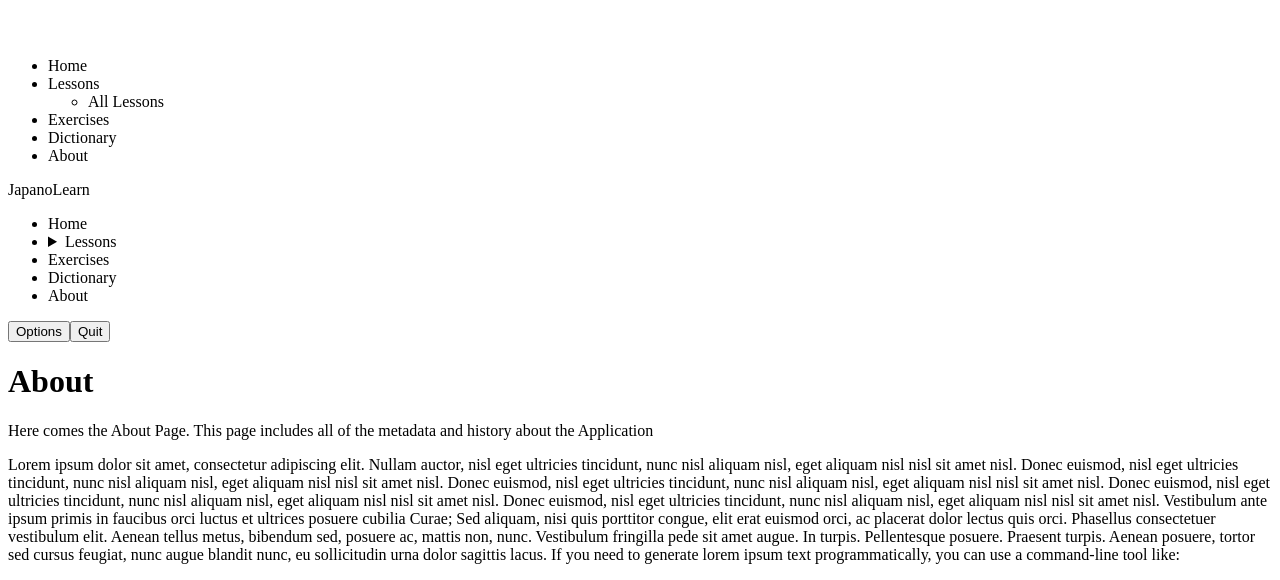
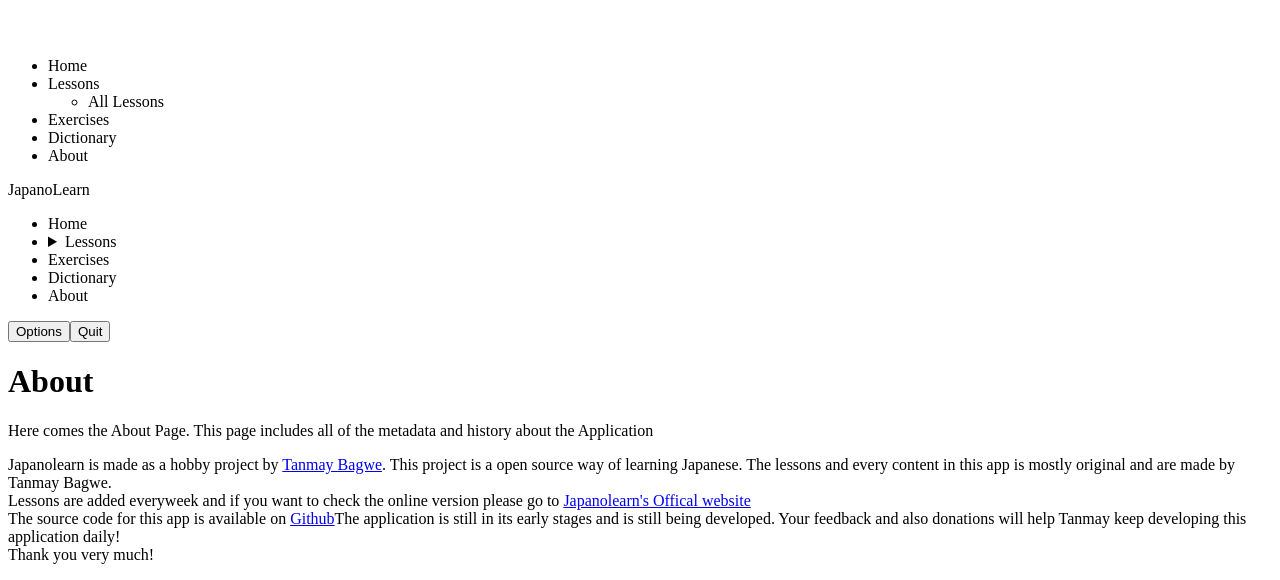
Before and after one commit to happygoluckycodeeditor/japanolearn-opensource, a React (Vite) app in the folder src/renderer/: page /about in a window 1280 px wide. Shown: the part 1235-1815 px from the top of the page. Built offline with nearby package versions, Linux system fonts and the light colour scheme.

Commit message:
CHanged the about section

```diff
--- a/src/renderer/src/components/About.tsx
+++ b/src/renderer/src/components/About.tsx
@@ -1,4 +1,5 @@
 import React from 'react'
+import { Shell } from 'electron'
 
 const Options: React.FC = () => {
   return (
@@ -10,20 +11,20 @@
         Application
       </p>
       <p className="mt-4">
-        Lorem ipsum dolor sit amet, consectetur adipiscing elit. Nullam auctor, nisl eget ultricies
-        tincidunt, nunc nisl aliquam nisl, eget aliquam nisl nisl sit amet nisl. Donec euismod, nisl
-        eget ultricies tincidunt, nunc nisl aliquam nisl, eget aliquam nisl nisl sit amet nisl.
-        Donec euismod, nisl eget ultricies tincidunt, nunc nisl aliquam nisl, eget aliquam nisl nisl
-        sit amet nisl. Donec euismod, nisl eget ultricies tincidunt, nunc nisl aliquam nisl, eget
-        aliquam nisl nisl sit amet nisl. Donec euismod, nisl eget ultricies tincidunt, nunc nisl
-        aliquam nisl, eget aliquam nisl nisl sit amet nisl. Vestibulum ante ipsum primis in faucibus
-        orci luctus et ultrices posuere cubilia Curae; Sed aliquam, nisi quis porttitor congue, elit
-        erat euismod orci, ac placerat dolor lectus quis orci. Phasellus consectetuer vestibulum
-        elit. Aenean tellus metus, bibendum sed, posuere ac, mattis non, nunc. Vestibulum fringilla
-        pede sit amet augue. In turpis. Pellentesque posuere. Praesent turpis. Aenean posuere,
-        tortor sed cursus feugiat, nunc augue blandit nunc, eu sollicitudin urna dolor sagittis
-        lacus. If you need to generate lorem ipsum text programmatically, you can use a command-line
-        tool like:
+        Japanolearn is made as a hobby project by{' '}
+        <a href="https://github.com/happygoluckycodeeditor">Tanmay Bagwe</a>. This project is a open
+        source way of learning Japanese. The lessons and every content in this app is mostly
+        original and are made by Tanmay Bagwe.
+        <br></br>
+        Lessons are added everyweek and if you want to check the online version please go to{' '}
+        <a href="https://japanolearn.com/">Japanolearn&apos;s Offical website</a>
+        <br />
+        The source code for this app is available on{' '}
+        <a href="https://github.com/happygoluckycodeeditor/japanolearn-opensource">Github</a>
+        The application is still in its early stages and is still being developed. Your feedback and
+        also donations will help Tanmay keep developing this application daily!
+        <br />
+        Thank you very much!
       </p>
 
       {/* We'll add more content here later */}
```
